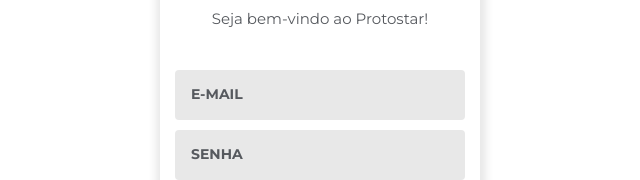
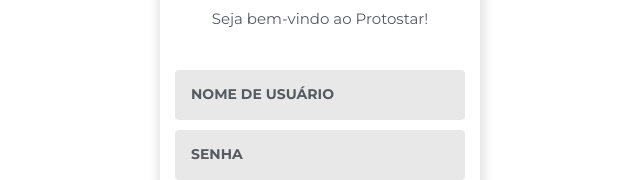
Before and after one commit to Alec-NK/protostar, a React (Create React App) app: page / in a window 1280 px wide. Shown: the part 255-435 px from the top of the page, without its empty margins (320-960 px from the left). Built offline with nearby package versions, Linux system fonts and the light colour scheme.

Commit message:
fix: ajustes login

```diff
--- a/src/pages/SignIn/index.tsx
+++ b/src/pages/SignIn/index.tsx
@@ -1,4 +1,5 @@
 import { useContext, useEffect, useState } from "react";
+import { useNavigate } from "react-router-dom";
 import { Controller, SubmitHandler, useForm } from "react-hook-form";
 import { NavLink } from "react-router-dom";
 import * as yup from "yup";
@@ -10,21 +11,22 @@
 
 import { BoxContent, BtnSignIn, Container, Header, MainContent, RegisterLink } from "./styles";
 
-type SignInInputs = {
-    email: string;
+export type SignInInputs = {
+    username: string;
     password: string;
 };
 
 const schema = yup
     .object({
-        email: yup.string().email("Email inválido!").required("Email obrigatório!"),
+        username: yup.string().required("Nome obrigatório!"),
         password: yup.string().required("Senha obrigatória!"),
     })
     .required();
 
 const SignIn: React.FC = () => {
     const { signIn } = useContext(AuthContext);
-    const [isEmailActive, setIsEmailActive] = useState(false);
+    const navigate = useNavigate();
+    const [isUsernameActive, setisUsernameActive] = useState(false);
     const [isPasswordActive, setIsPasswordActive] = useState(false);
     const {
         register,
@@ -34,16 +36,16 @@
         watch,
         formState: { errors },
     } = useForm<SignInInputs>({ resolver: yupResolver(schema) });
-    const emailWatch = watch("email");
+    const usernameWatch = watch("username");
     const passwordWatch = watch("password");
 
     useEffect(() => {
-        if (emailWatch === "" || emailWatch === undefined || emailWatch === null) {
-            return setIsEmailActive(false);
+        if (usernameWatch === "" || usernameWatch === undefined || usernameWatch === null) {
+            return setisUsernameActive(false);
         }
 
-        return setIsEmailActive(true);
-    }, [emailWatch]);
+        return setisUsernameActive(true);
+    }, [usernameWatch]);
 
     useEffect(() => {
         if (passwordWatch === "" || passwordWatch === undefined || passwordWatch === null) {
@@ -53,12 +55,12 @@
         return setIsPasswordActive(true);
     }, [passwordWatch]);
 
-    useEffect(() => {
-        console.log("Erros", errors);
-    }, [errors]);
+    const onSubmit: SubmitHandler<any> = async (data: SignInInputs) => {
+        const isLogged = await signIn(data);
 
-    const onSubmit: SubmitHandler<any> = async (data: any) => {
-        console.log("Submit", data);
+        if (isLogged) {
+            navigate("/projetos");
+        }
     };
 
     return (
@@ -71,19 +73,19 @@
                 <MainContent>
                     <form id="form_sign_in" onSubmit={handleSubmit(onSubmit)}>
                         <Controller
-                            name="email"
+                            name="username"
                             control={control}
                             rules={{ required: true }}
                             render={({ field }) => (
                                 <InputFloating
                                     {...field}
-                                    type="email"
-                                    label="E-MAIL"
-                                    isActive={isEmailActive}
+                                    type="text"
+                                    label="NOME DE USUÁRIO"
+                                    isActive={isUsernameActive}
                                 />
                             )}
                         />
-                        {errors.email && <div className="error">{errors.email.message}</div>}
+                        {errors.username && <div className="error">{errors.username.message}</div>}
                         <Controller
                             name="password"
                             control={control}
```
